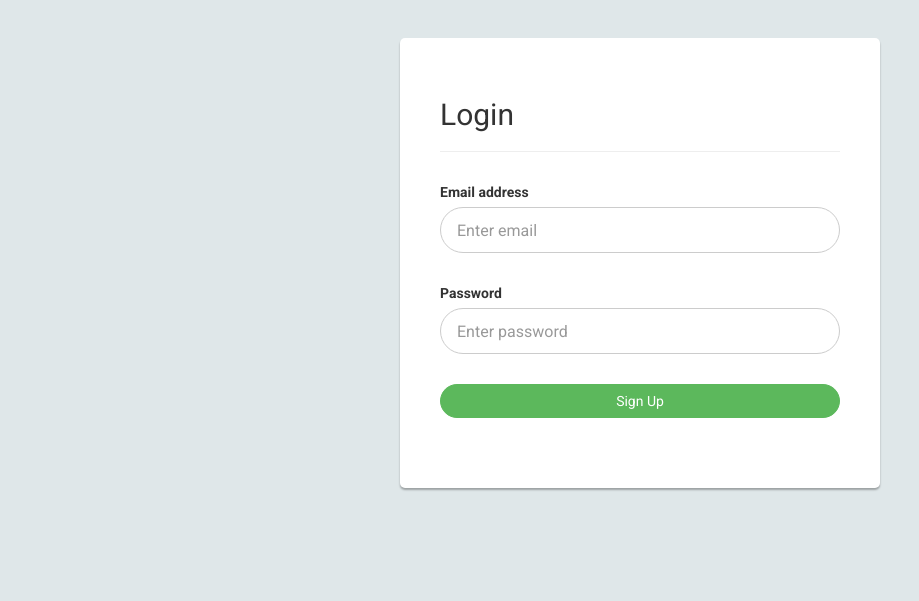
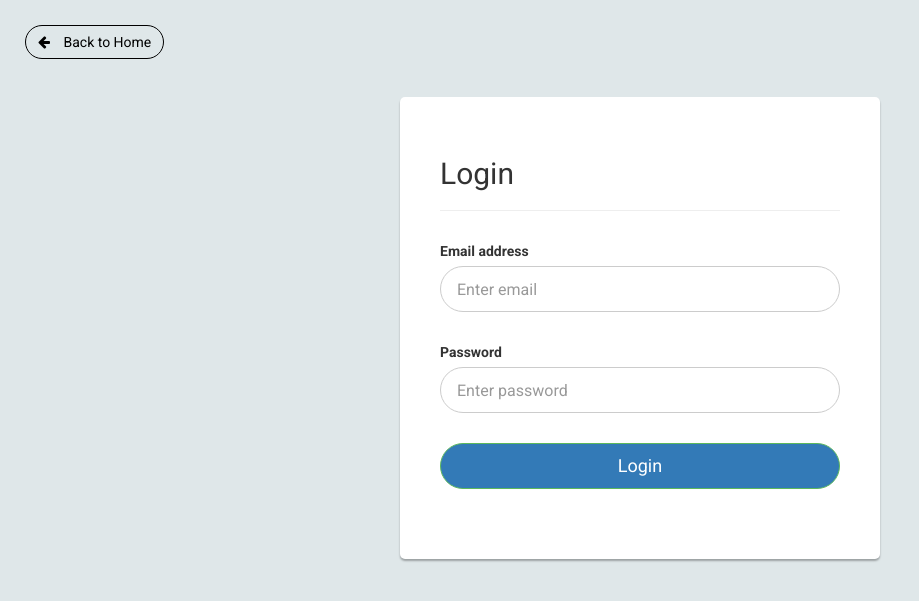
Before and after one commit to Aarya-S/Go-Local, a Flask app: page /login in a window 1280 px wide. Shown: the top 601 px of the page, without its empty margins (0-919 px from the left). Run offline with Flask 2, Linux system fonts and the light colour scheme; some libraries are stand-ins or nearby versions.

Commit message:
minor changes

```diff
--- a/static/login.css
+++ b/static/login.css
@@ -72,3 +72,27 @@ body {
     Ubuntu, Cantarell, "Open Sans", "Helvetica Neue", sans-serif;
   font-size: medium;
 }
+
+/* Back Button CSS */
+.back-redirect {
+  margin-top: 25px;
+  margin-left: 25px;
+  margin-bottom: 2px;
+}
+
+.back-arrow {
+  margin-right: 10px;
+}
+
+.btn-dark {
+  background-color: #dfe7e9;
+  color: black;
+  transition: all 0.5s;
+  border: 0.5px solid black;
+}
+
+.btn-dark:hover {
+  background-color: black;
+  color: white;
+  cursor: pointer;
+}
--- a/templates/home.html
+++ b/templates/home.html
@@ -56,7 +56,7 @@
                     <div class="dropdown-menu" aria-labelledby="navbarDropdownMenuLink">
                         <a class="dropdown-item" href="/login">Login</a>
                         <a class="dropdown-item" href="/index">Sign up</a>
-                        <a class="dropdown-item" href="#">Dashboard</a>
+                        <a class="dropdown-item" href="/dashboard">Dashboard</a>
                         <a class="dropdown-item" href="/">Log out</a>
                     </div>
                 </li>
--- a/templates/index.html
+++ b/templates/index.html
@@ -9,7 +9,9 @@
   <link rel="stylesheet" href="../static/login.css">
 </head>
 <body>
-
+<div class="back-redirect">
+  <a href="/"><button class="btn btn-dark"><i class="fa fa-arrow-left back-arrow"></i> Back to Home</button></a>
+</div>
 <div className="signup-form">
 <form action="/login" method="post" class="mainform box-outer">
   <h2>Sign up to become a seller</h2>
--- a/templates/login.html
+++ b/templates/login.html
@@ -14,6 +14,9 @@
 <link rel="stylesheet" href="../static/login.css">
 </head>
 <body>
+<div class="back-redirect">
+  <a href="/"><button class="btn btn-dark"><i class="fa fa-arrow-left back-arrow"></i> Back to Home</button></a>
+</div>
 <div className="signup-form">
   <form action="/dashboard" method="get" class="box-outer">
     <h2>Login</h2>
@@ -36,7 +39,7 @@
       <input type="password" class="form-control input-lg" name="password" id="InputPassword" placeholder="Enter password" required="required">
     </div>
     <div class="form-group">
-      <button type="submit" class="btn btn-success btn-block signup-btn">Sign Up</button>
+      <button type="submit" class="btn btn-primary btn-block btn-lg signup-btn">Login</button>
   </form>
 </div>
 </body>
```
Also changed, not shown: static/dashboard.css (added, +17 -0 lines), templates/dashboard.html (+15 -2 lines).
